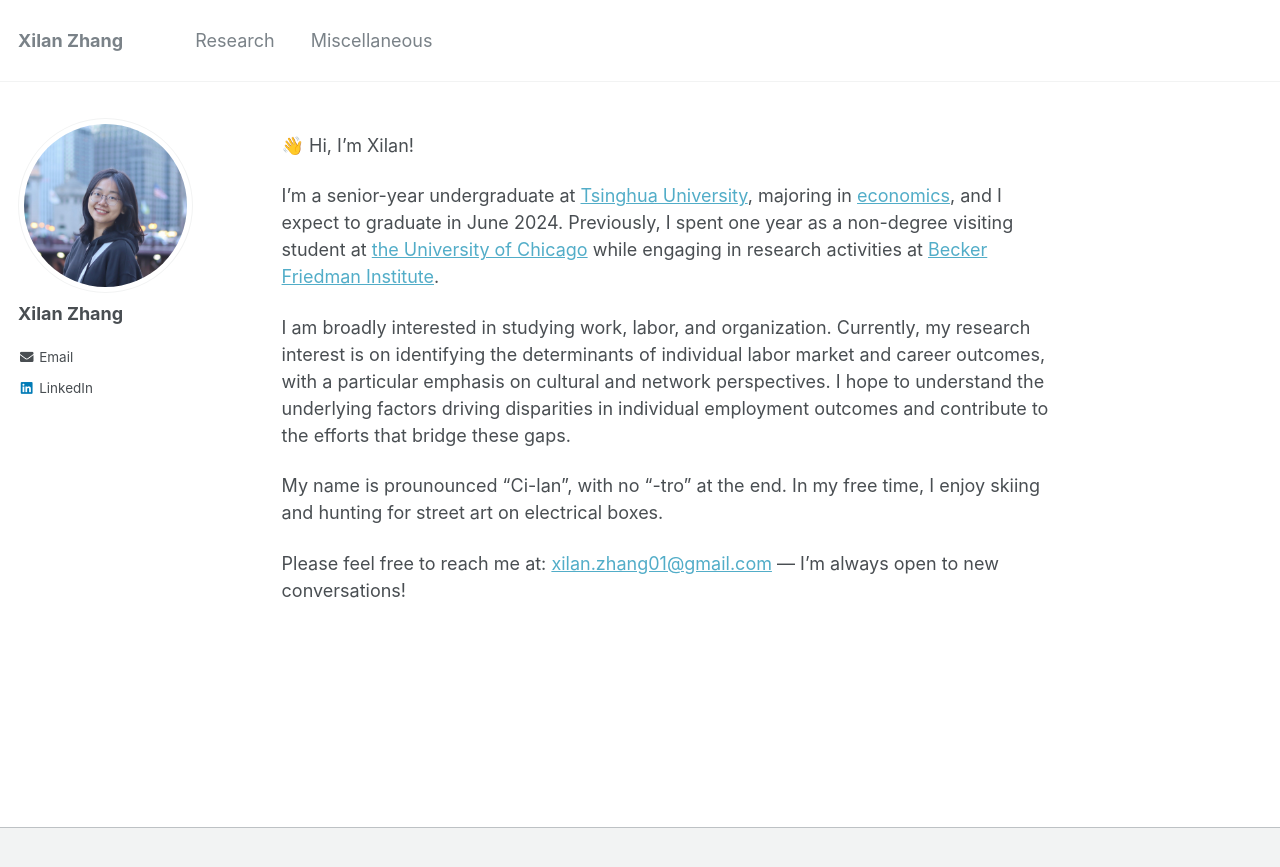
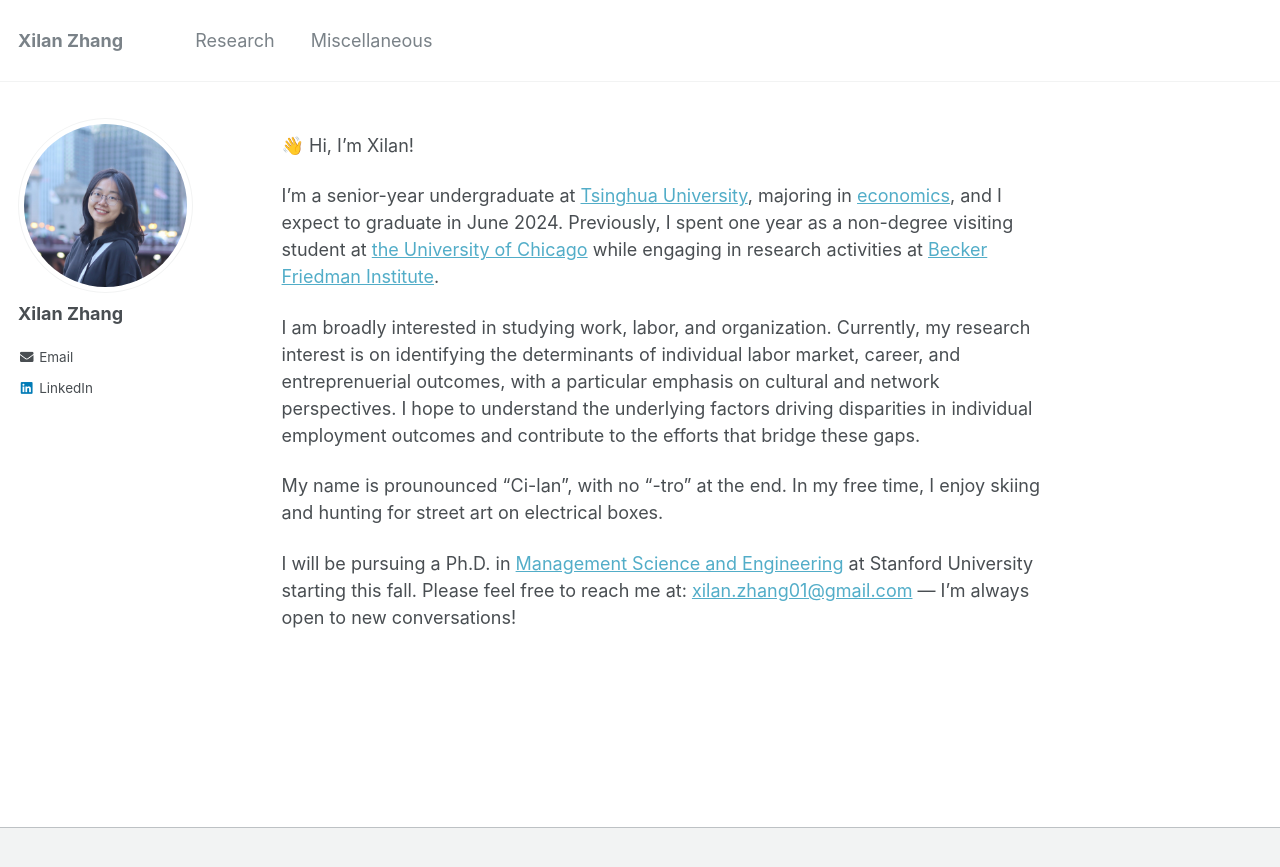
Before and after one commit to xilan-zhang/xilan-zhang.github.io, a Jekyll site: the page built from _pages/about.md, in a window 1280 px wide. Shown: the top 867 px of the page. Built offline with Jekyll 4.4.1, drawn with Linux system fonts in a browser that asks for light colours.

Commit message:
Update about.md

```diff
--- a/_pages/about.md
+++ b/_pages/about.md
@@ -12,8 +12,8 @@ redirect_from:
 
 I'm a senior-year undergraduate at [Tsinghua University](https://www.tsinghua.edu.cn/en/), majoring in [economics](https://ug.sem.tsinghua.edu.cn/en/), and I expect to graduate in June 2024. Previously, I spent one year as a non-degree visiting student at [the University of Chicago](https://www.uchicago.edu/en) while engaging in research activities at [Becker Friedman Institute](https://bfi.uchicago.edu/).
 
-I am broadly interested in studying work, labor, and organization. Currently, my research interest is on identifying the determinants of individual labor market and career outcomes, with a particular emphasis on cultural and network perspectives. I hope to understand the underlying factors driving disparities in individual employment outcomes and contribute to the efforts that bridge these gaps.
+I am broadly interested in studying work, labor, and organization. Currently, my research interest is on identifying the determinants of individual labor market, career, and entreprenuerial outcomes, with a particular emphasis on cultural and network perspectives. I hope to understand the underlying factors driving disparities in individual employment outcomes and contribute to the efforts that bridge these gaps.
 
 My name is prounounced "Ci-lan", with no "-tro" at the end. In my free time, I enjoy skiing and hunting for street art on electrical boxes.
 
-Please feel free to reach me at: [xilan.zhang01@gmail.com](mailto:xilan.zhang01@gmail.com) — I'm always open to new conversations!
+I will be pursuing a Ph.D. in [Management Science and Engineering](https://msande.stanford.edu/) at Stanford University starting this fall. Please feel free to reach me at: [xilan.zhang01@gmail.com](mailto:xilan.zhang01@gmail.com) — I'm always open to new conversations!
```
